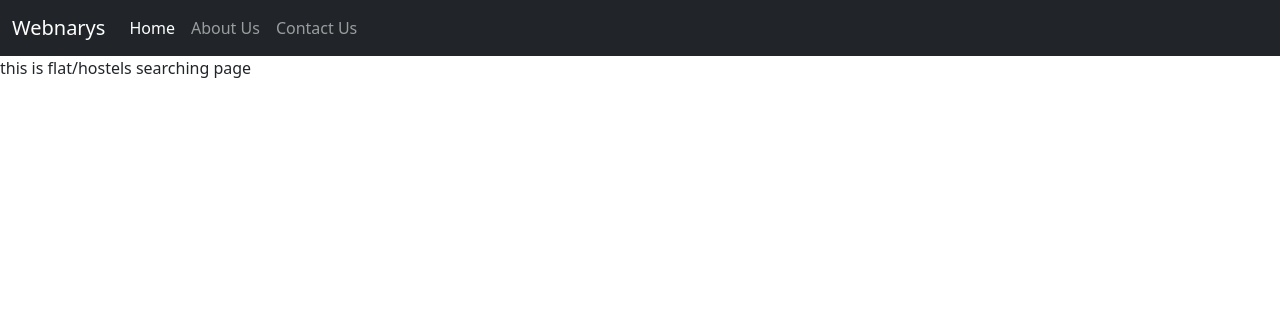
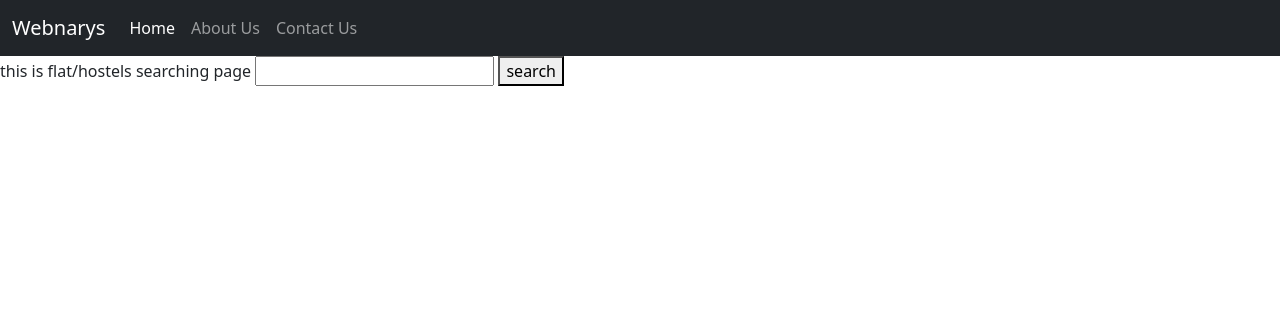
Before and after one commit to KoyalThakur/final-year-project, a Django app: page /searchResult in a window 1280 px wide. Shown: the top 316 px of the page. Run offline with Django 3.2, Linux system fonts and the light colour scheme.

Commit message:
search button added

```diff
--- a/Webnarys/templates/searchResult.html
+++ b/Webnarys/templates/searchResult.html
@@ -4,5 +4,8 @@
 
 <div class="search-container">
     this is flat/hostels searching page
+    <input>
+
+    </input><button>search</button>
 </div>
 {%endblock body%}
```
